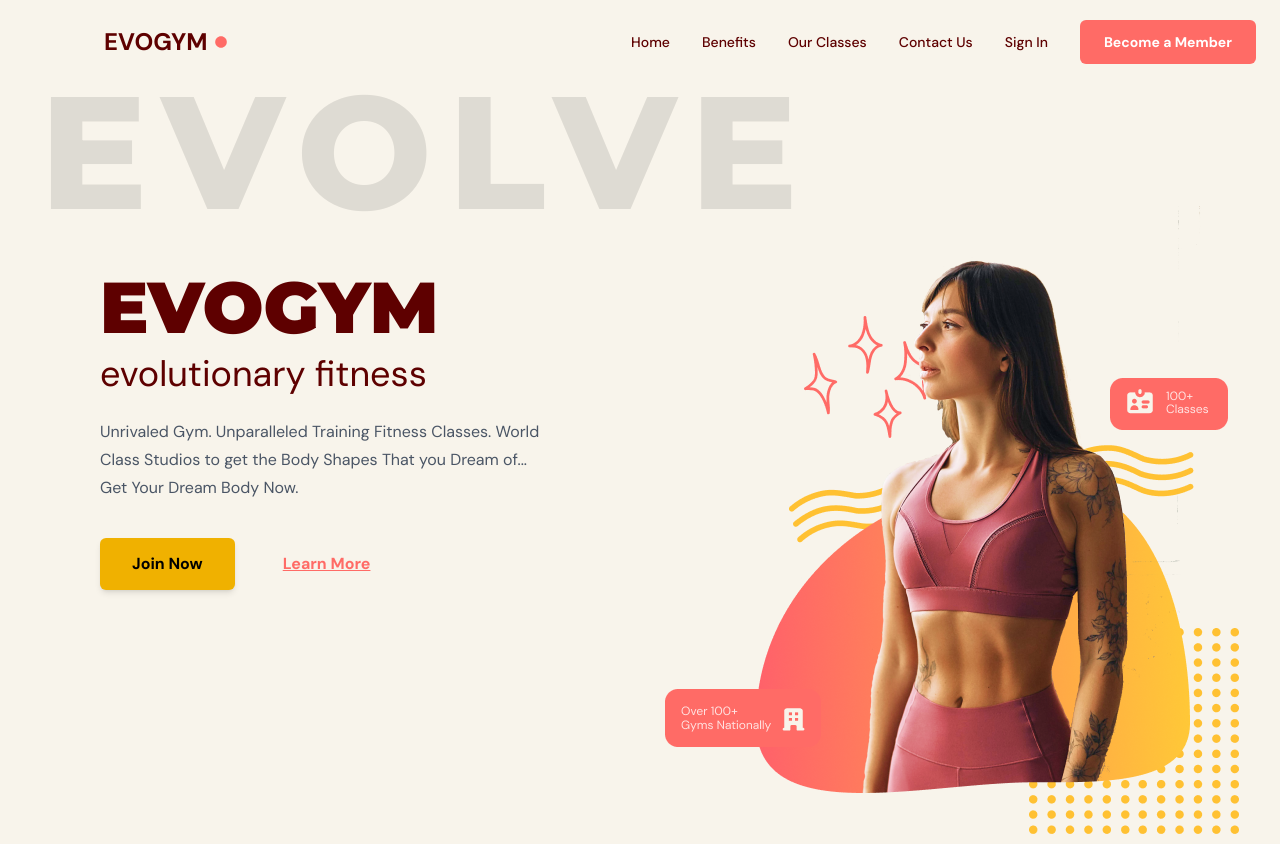
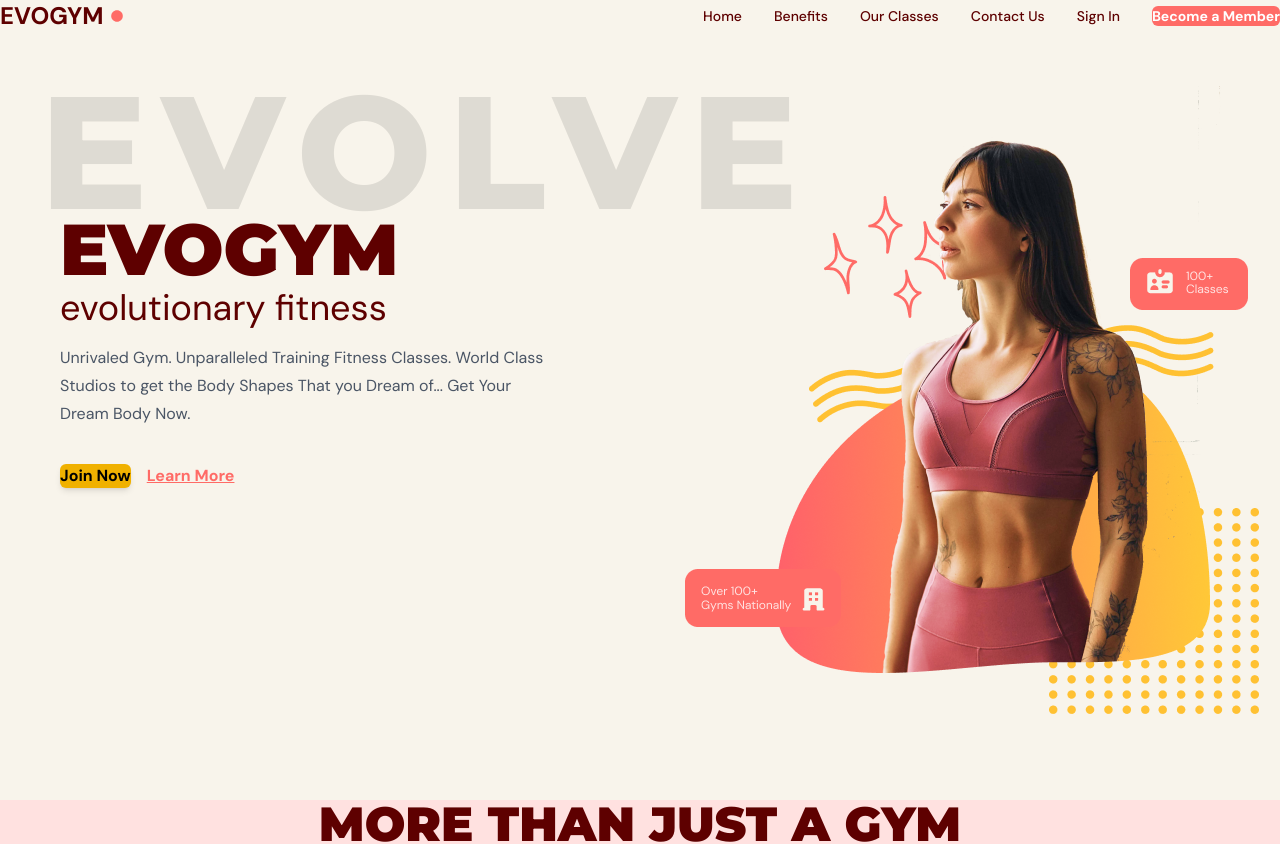
Before and after one commit to preetee-0/evogym-frontend-react, a React (Vite) app: page / in a window 1280 px wide. Shown: the top 844 px of the page. Built offline with nearby package versions, Linux system fonts and the light colour scheme.

Commit message:
paddingchanges

```diff
--- a/src/index.css
+++ b/src/index.css
@@ -5,7 +5,7 @@
 
 * {
   margin-left: 2;
-  padding: 3;
+  padding: 0;
   box-sizing: border-box;
 }
 
```
